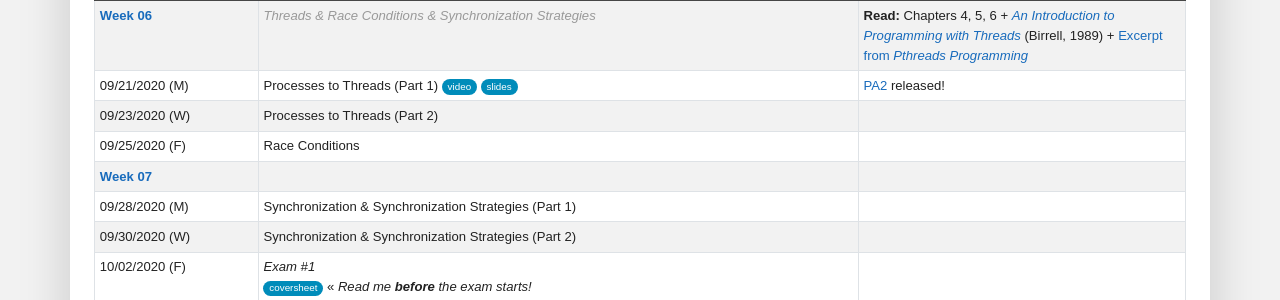
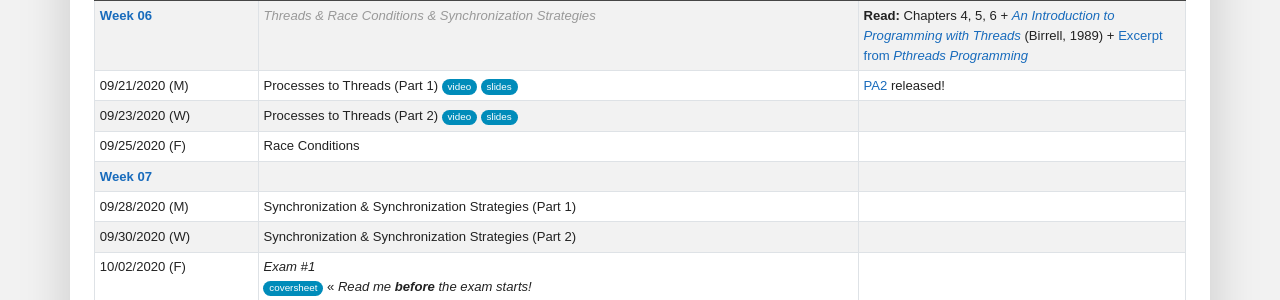
Before and after one commit to traviswpeters/cs460-2020-fall, a Jekyll site: the page built from index.md, in a window 1280 px wide and 900 px high, scrolled down 2635 px. Shown: the part 149-449 px from the top of the window. Built offline with Jekyll 4.4.1, drawn with Linux system fonts in a browser that asks for light colours; nearby versions of some CDN libraries; some web fonts are replaced; comment, search, counter and statistics services are not loaded.

Commit message:
video + slides for today

```diff
--- a/index.md
+++ b/index.md
@@ -408,8 +408,8 @@ If you have any questions, please contact me.
 <!-- Topics & Lecture Details Here -->
 <td markdown="span" markdown="1">
 - Processes to Threads (Part 2)
-<!-- [video](){:.video} -->
-<!-- [slides](){:.slides} -->
+[video](https://zoom.us/rec/share/FNHfUJvtOCHIDQDa4BGDZqlJ554GLswPaFYBPjoU3xw_DXQr5jTKiIszy2BsaRCk.zglp0iyqzX2-Jpoo){:.video}
+[slides](files/cs460-05-procs-and-threads-p7.pdf){:.slides}
 </td>
 <!-- Assignments & Reading Here -->
 <td markdown="span" markdown="1"></td>
```
Also changed, not shown: 1 other file.
